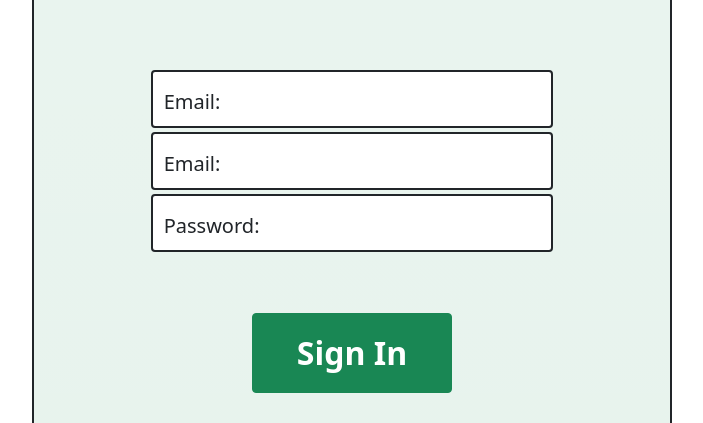
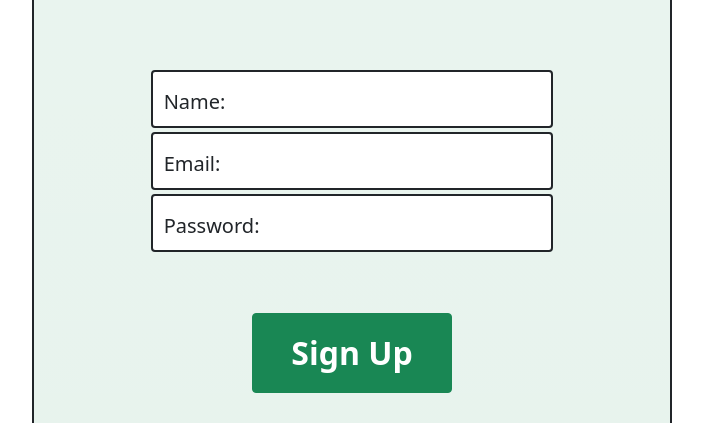
Before and after one commit to food-allergy-project/food-allergy-project, a React (Create React App) app in the folder frontend/: page /sign-up in a window 1280 px wide. Shown: the part 529-952 px from the top of the page, without its empty margins (288-991 px from the left). Built offline with nearby package versions, Linux system fonts and the light colour scheme.

Commit message:
changed texts in the input and button

```diff
--- a/frontend/src/ui/SignUp.js
+++ b/frontend/src/ui/SignUp.js
@@ -16,7 +16,7 @@ export function SignUp () {
                     <form className='mx-auto col-form-label-lg centerBlockParent'>
                         <div className='form-floating mb-1 col-md-8'>
                             <input type='text' className='form-control border border-dark border-2' placeholder='name' name='name'/>
-                            <label className='form-label'>Email: </label>
+                            <label className='form-label'>Name: </label>
                         </div>
                         <div className='form-floating mb-1 col-md-8'>
                             <input type='email' className='form-control border border-dark border-2' placeholder='email' name='email'/>
@@ -31,7 +31,7 @@ export function SignUp () {
                 </div>
 
                 <div className='text-center py-5'>
-                    <Button variant="success" className='buttonBlockSize2'>Sign In</Button>
+                    <Button variant="success" className='buttonBlockSize2'>Sign Up</Button>
                 </div>
                 <div className='my-1 pb-5'>
                     <a href="/" className="link-dark">Create Account</a>
```
